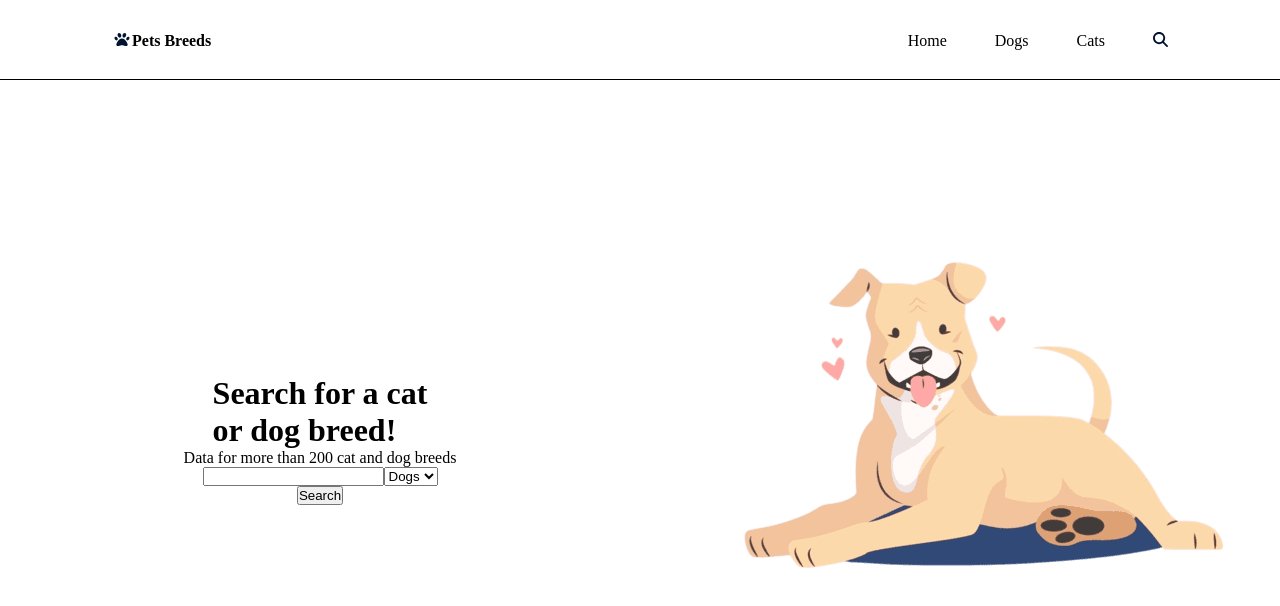
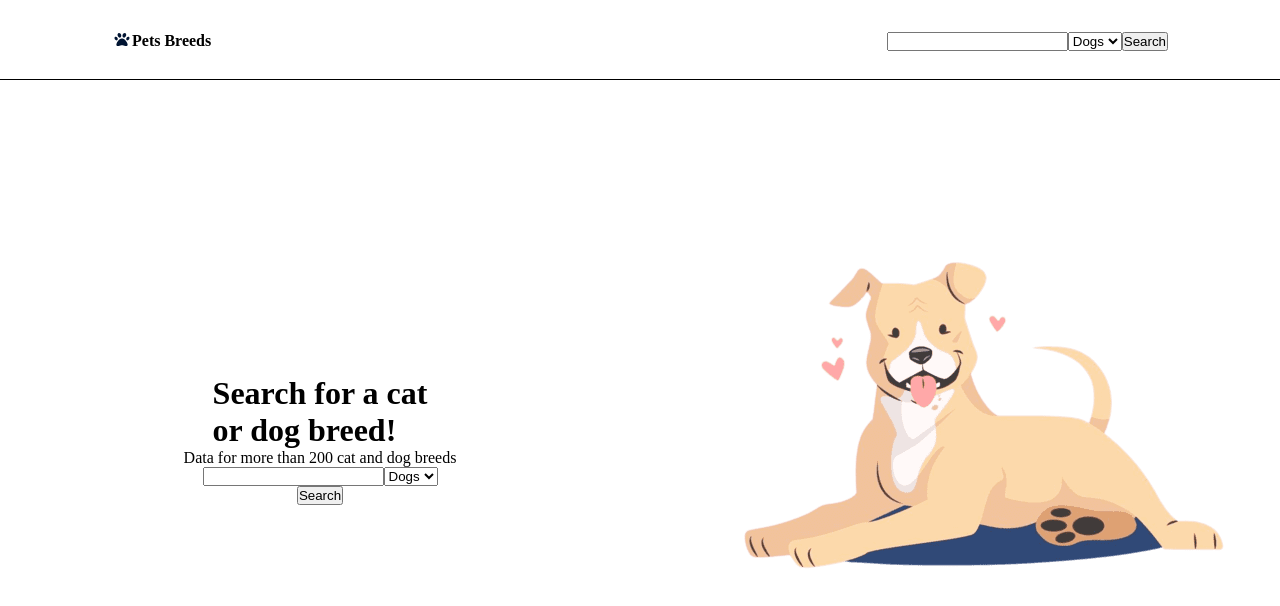
Before and after one commit to WindFox8/pet-breed, a React (Vite) app: page / in a window 1280 px wide. Both pictures are taken after a click on the item 1160 px from the left and 39 px from the top of the page. Shown: the top 606 px of the page. Built offline with nearby package versions, Linux system fonts and the light colour scheme.

Commit message:
searchBar header add

```diff
--- a/src/components/header.jsx
+++ b/src/components/header.jsx
@@ -1,12 +1,76 @@
-import { useState } from 'react';
+import React, { useState, useEffect, useRef } from 'react';
 import '../styles/header.sass';
 
-function Header({ setPage, setOffset, setPetsData}) {
+function Header({ setPage, setOffset, setPetsData }) {
+  const [showSearchBar, setShowSearchBar] = useState(false);
+  const [isLoading, setIsLoading] = useState(false);
+  const [error, setError] = useState(null);
+  const [query, setQuery] = useState('');
+  const [category, setCategory] = useState('dogs');
+  const [petsData, setPetsDataState] = useState([]);
+  const formRef = useRef(null);
+
+  const searchBreeds = () => {
+    if (query.trim() === '') return;
+
+    setIsLoading(true);
+    const apiKey = 'LSUFCbRK3UZcmPJaTz1bwA==TKD5YHaM8Pwj0Nxw';
+
+    fetch(`https://api.api-ninjas.com/v1/${category}?name=${query}`, {
+      method: 'GET',
+      headers: {
+        'X-Api-Key': apiKey,
+        'Content-Type': 'application/json'
+      }
+    })
+      .then(response => {
+        if (!response.ok) {
+          throw new Error('A resposta da rede não foi ok');
+        }
+        return response.json();
+      })
+      .then(data => {
+        setPetsDataState(data);
+        setIsLoading(false);
+      })
+      .catch(error => {
+        console.error('Houve um problema com a sua operação de fetch:', error);
+        setError(error.message);
+        setIsLoading(false);
+      });
+  };
+
+  useEffect(() => {
+    searchBreeds();
+  }, [query, category]);
+
+  const handleSubmit = (e) => {
+    e.preventDefault();
+    searchBreeds();
+  };
+
   const handleNavClick = (key) => {
     setPage(key);
     setOffset(0);
     setPetsData([]);
   };
+
+  const toggleShowSearchBar = () => {
+    setShowSearchBar(!showSearchBar);
+  }
+
+  useEffect(() => {
+    const handleClickOutside = (event) => {
+      if (formRef.current && !formRef.current.contains(event.target)) {
+        setShowSearchBar(false);
+      }
+    };
+
+    document.addEventListener('mousedown', handleClickOutside);
+    return () => {
+      document.removeEventListener('mousedown', handleClickOutside);
+    };
+  }, [formRef]);
 
   return (
     <header>
@@ -14,12 +78,44 @@ function Header({ setPage, setOffset, setPetsData}) {
         <img src="./src/assets/paw.svg" alt="paw" />
         <h4>Pets Breeds</h4>
       </div>
-      <ul>
-        <li onClick={() => handleNavClick(0)}>Home</li>
-        <li onClick={() => handleNavClick(1)}>Dogs</li>
-        <li onClick={() => handleNavClick(2)}>Cats</li>
-        <li><img src="./src/assets/glass.svg" alt="glass" /></li>
-      </ul>
+
+      { !showSearchBar ?
+        <ul>
+          <li onClick={() => handleNavClick(0)}>Home</li>
+          <li onClick={() => handleNavClick(1)}>Dogs</li>
+          <li onClick={() => handleNavClick(2)}>Cats</li>
+          <li onClick={toggleShowSearchBar}><img src="./src/assets/glass.svg" alt="glass" /></li>
+        </ul>
+        :
+        <form ref={formRef} onSubmit={handleSubmit}>
+          <div>
+            <input
+              type="text"
+              value={query}
+              onChange={(e) => setQuery(e.target.value)}
+              list="breed-options"
+            />
+            <datalist id="breed-options">
+              {petsData.map((pet, index) => (
+                <option key={index} value={pet.name} />
+              ))}
+            </datalist>
+            <select
+              name="category"
+              id="category"
+              value={category}
+              onChange={(e) => setCategory(e.target.value)}
+            >
+              <option value="dogs">Dogs</option>
+              <option value="cats">Cats</option>
+            </select>
+            <button type="submit" disabled={isLoading}>
+              {isLoading ? 'Searching...' : 'Search'}
+            </button>
+          </div>
+        </form>
+      }
+      {error && <p style={{color: 'red'}}>{error}</p>}
     </header>
   );
 }
```
